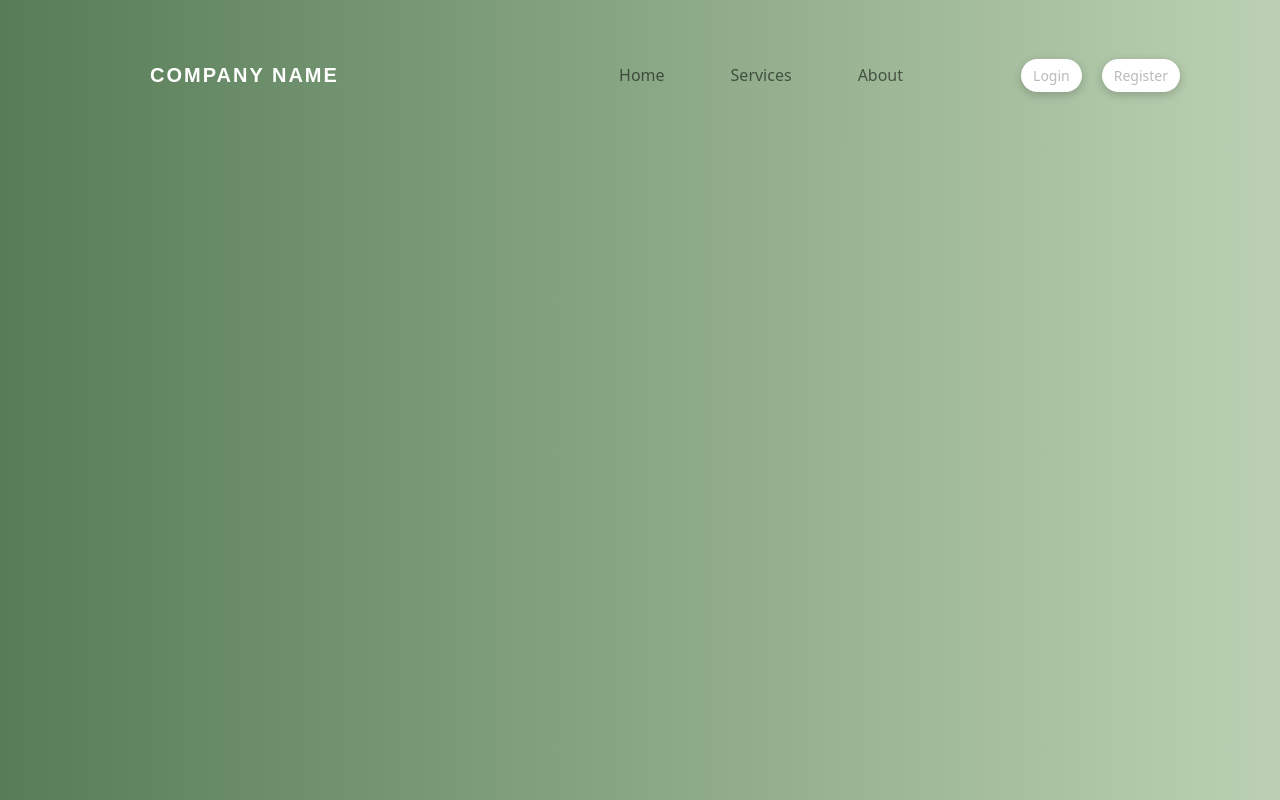
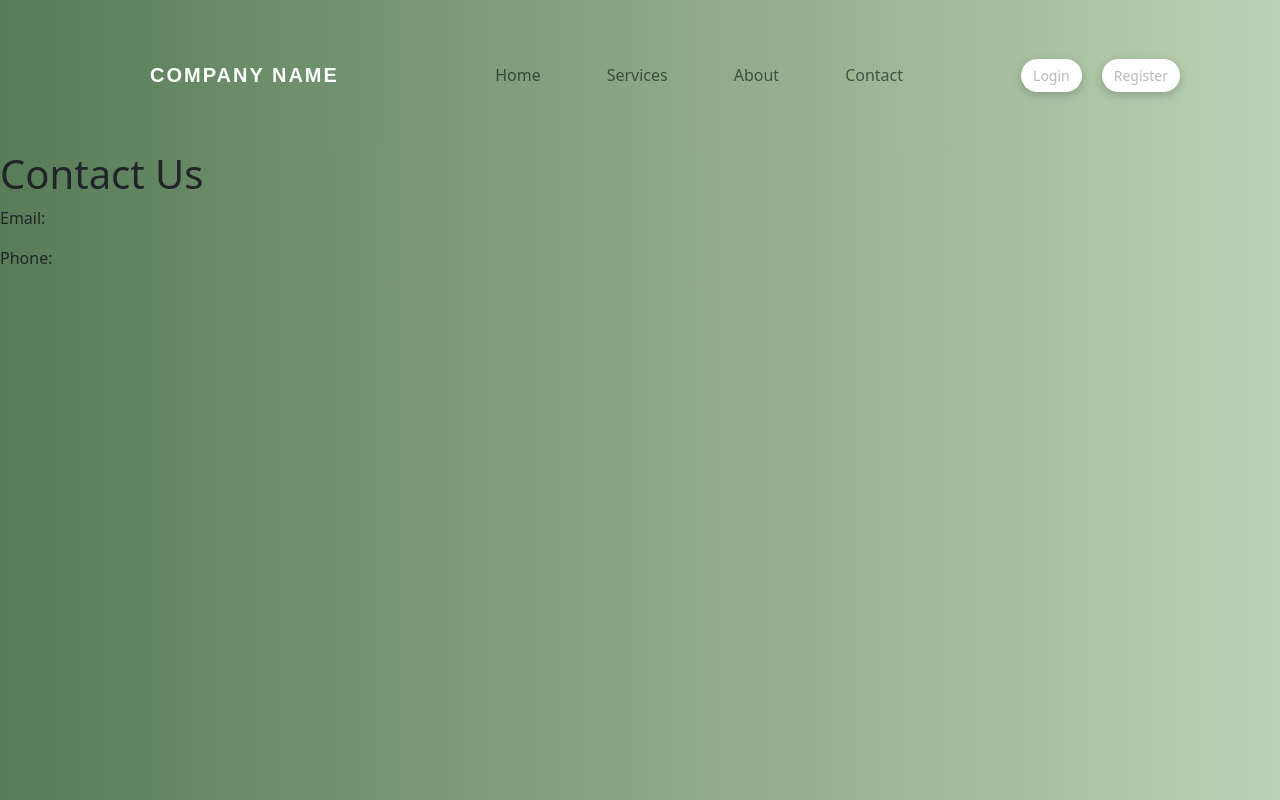
Before and after one commit to Asom98/fullstack, a React (Vite) app: page /contactus in a window 1280 px wide. Built offline with nearby package versions, Linux system fonts and the light colour scheme.

Commit message:
added a contactus link and jsx  file

```diff
--- a/src/App.jsx
+++ b/src/App.jsx
@@ -9,6 +9,7 @@ import { Booking } from "./components/Booking";
 import { AdminPage } from "./components/AdminPage";
 import User from "./components/User";
 import { AboutPage } from "./components/AboutPage";
+import ContactUs from "./components/ContactUs";
 
 function App() {
   return (
@@ -27,6 +28,7 @@ function App() {
           <Route path="admin" element={<AdminPage />} />
           <Route path="user" element={<User />} />
           <Route path="about" element={<AboutPage />} />
+          <Route path="contactus" element={<ContactUs />} />
         </Routes>
       </main>
     </div>
--- /dev/null
+++ b/src/components/ContactUs.jsx
@@ -0,0 +1,23 @@
+import { useEffect, useRef, useState } from 'react';
+
+function ContactUs() {
+  const [email, setEmail] = useState('');
+  const [phone, setPhone] = useState('');
+  const [address, setAddress] = useState('');
+  const mapContainer = useRef(null);
+
+
+  return (
+    <section id="contact-us">
+      <h1>Contact Us</h1>
+      <div className="contact-info">
+        <p>Email: <a href={`mailto:${email}`}>{email}</a></p>
+        <p>Phone: <a href={`tel:${phone}`}>{phone}</a></p>
+        <address>{address}</address>
+      </div>
+      <div className="map-container" ref={mapContainer}></div>
+    </section>
+  );
+}
+
+export default ContactUs;
--- a/src/components/NavigationBar.jsx
+++ b/src/components/NavigationBar.jsx
@@ -60,6 +60,9 @@ function NavigationBar() {
           <Nav.Link as={Link} to="/about">
             About
           </Nav.Link>
+          <Nav.Link as={Link} to="/contactus">
+            Contact
+          </Nav.Link>
         </Nav>
         <Nav className="navbar-nav">
           {!loggedIn ? (
--- a/src/components/User.jsx
+++ b/src/components/User.jsx
@@ -117,7 +117,7 @@ function User() {
         const updatedBookings = bookings.filter((booking) => booking._id !== bookingToDelete);
         setBookings(updatedBookings);
       } else {
-        setRegistrationSentence("I'm sorry, you are unable to delete your booking within 24 hours of the scheduled time. Please contact the salon via phone to make any necessary changes. Thank you for your understanding.");
+        setRegistrationSentence("I'm sorry, you are unable to delete bookings within 24 hours of the scheduled time. Please contact us directly to make any necessary changes. Thank you for your understanding.");
         setShowModal(true);
       }
     }
```
